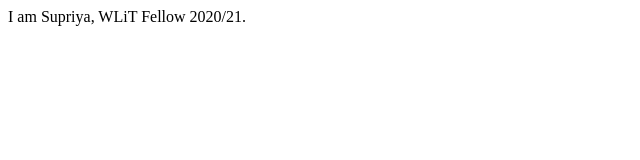
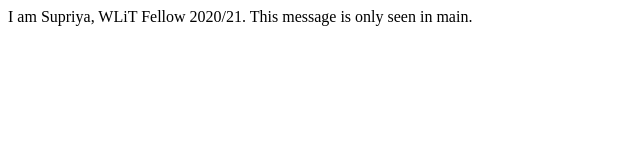
Before and after one commit to Supriya090/Day1-Git, a plain HTML site: page index.html in a window 1280 px wide. Shown: the whole page, without its empty margins (0-640 px from the left). Drawn offline with Linux system fonts and the light colour scheme.

Commit message:
Made changes in the main branch

```diff
--- a/index.html
+++ b/index.html
@@ -6,6 +6,6 @@
     <title>Document</title>
   </head>
   <body>
-    I am Supriya, WLiT Fellow 2020/21.
+    I am Supriya, WLiT Fellow 2020/21. This message is only seen in main.
   </body>
 </html>
```
